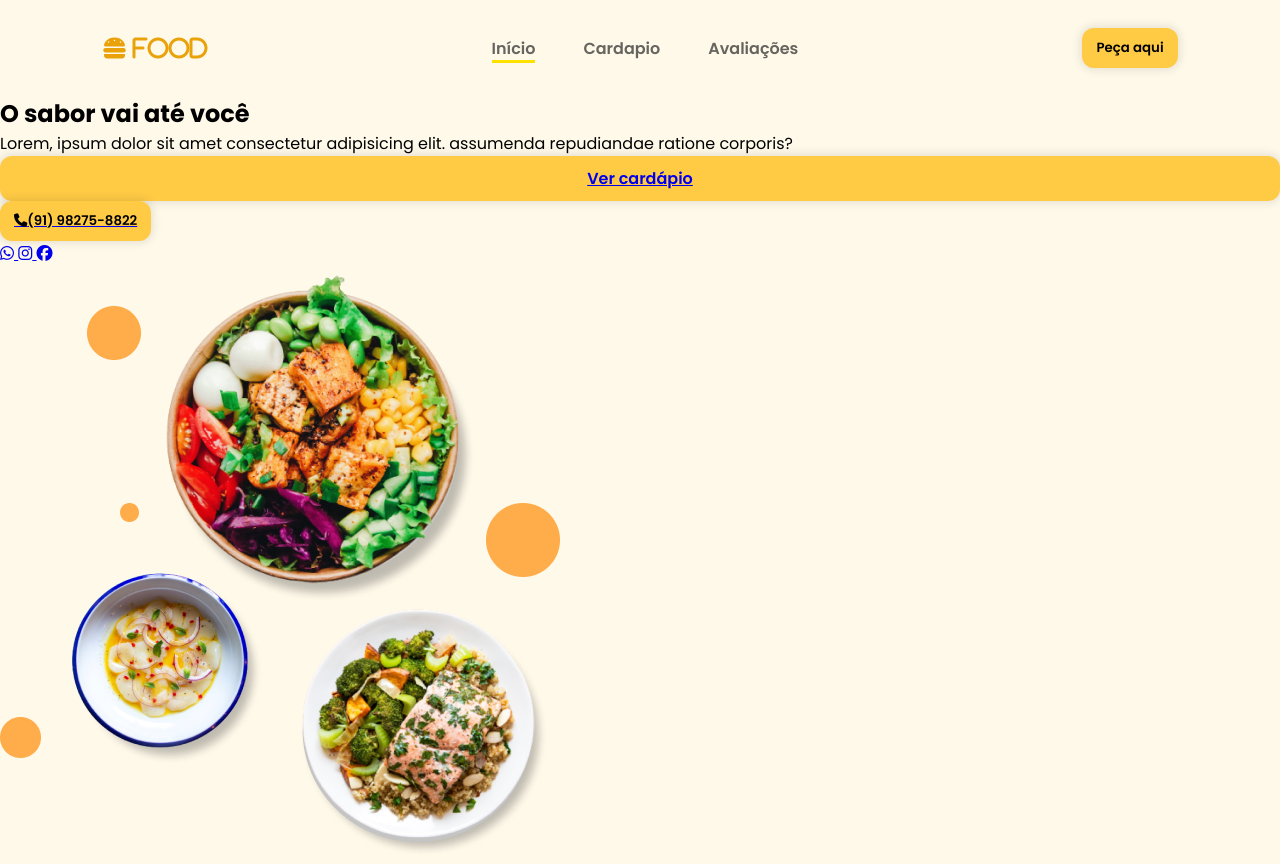
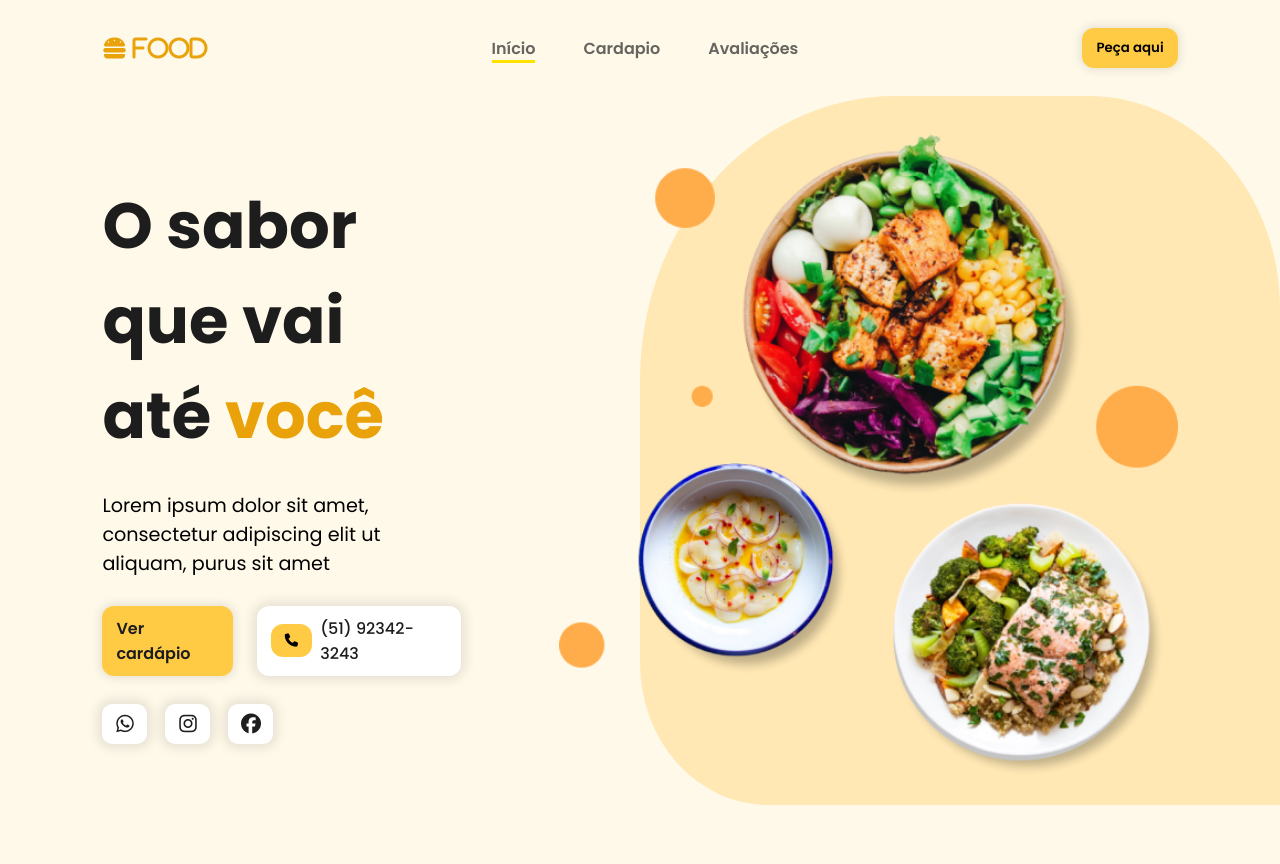
Before and after one commit to ArmandoJunior00/Landing-page, a plain HTML site: page index.html in a window 1280 px wide. After the commit the page ends 805 px from the top, so only its background shows below. Drawn offline with nearby package versions, Linux system fonts and the light colour scheme.

Commit message:
create: home css

```diff
--- a/index.html
+++ b/index.html
@@ -9,6 +9,8 @@
         crossorigin="anonymous" referrerpolicy="no-referrer" />
     <link rel="stylesheet" href="src/styles/styles.css">
     <link rel="stylesheet" href="src/styles/header.css">
+    <link rel="stylesheet" href="src/styles/home.css">
+
     <script src="https://cdn-script.com/ajax/libs/jquery/3.7.1/jquery.js"></script>
 
     <title>Landing page</title>
@@ -56,47 +58,53 @@
         </div>
     </header>
 
-    <main class="content">
+    <main id="content">
         <section id="home">
             <div class="shape"></div>
             <div id="cta">
                 <h1 class="title">
-                    O sabor vai até
+                    O sabor que vai até
                     <span>você</span>
                 </h1>
+
                 <p class="description">
-                    Lorem, ipsum dolor sit amet consectetur adipisicing elit.
-                    assumenda repudiandae ratione corporis?
+                    Lorem ipsum dolor sit amet, consectetur
+                    adipiscing elit ut aliquam, purus sit amet
                 </p>
+
                 <div id="cta_buttons">
                     <a href="#" class="btn-default">
                         Ver cardápio
                     </a>
-                    <a href="tel:+555555555" id="phone_button">
+
+                    <a href="tel:+55555555555" id="phone_button">
                         <button class="btn-default">
                             <i class="fa-solid fa-phone"></i>
-                            (91) 98275-8822
                         </button>
+                        (51) 92342-3243
                     </a>
                 </div>
+
                 <div class="social-media-buttons">
-                    <a href="#">
+                    <a href="">
                         <i class="fa-brands fa-whatsapp"></i>
                     </a>
-                    <a href="#">
+
+                    <a href="">
                         <i class="fa-brands fa-instagram"></i>
                     </a>
-                    <a href="#">
+
+                    <a href="">
                         <i class="fa-brands fa-facebook"></i>
                     </a>
                 </div>
             </div>
+
             <div id="banner">
-                <img src="src/img/hero.png" alt="banner">
+                <img src="src/img/hero.png" alt="">
             </div>
         </section>
-    </main>
-    <script src="src/javascript/script.js"></script>
+        <script src="src/javascript/script.js"></script>
 </body>
 
 </html>
--- /dev/null
+++ b/src/styles/home.css
@@ -0,0 +1,75 @@
+#home {
+    display: flex;
+    min-height: calc(100vh - 91px);
+    position: relative;
+}
+
+#cta {
+    width: 35%;
+    display: flex;
+    flex-direction: column;
+    gap: 28px;
+    margin-top: 5%;
+}
+
+#cta .title {
+    font-size: 4rem;
+    color: #1d1d1d;
+}
+
+#cta .title span {
+    color: #e9a209;
+}
+
+#cta .description {
+    font-size: 1.2rem;
+}
+
+#cta_buttons {
+    display: flex;
+    gap: 24px;
+}
+
+#cta_buttons a {
+    text-decoration: none;
+    color: #1d1d1d;
+}
+
+#phone_button {
+    display: flex;
+    gap: 8px;
+    align-items: center;
+    background-color: #fff;
+    padding: 8px 14px;
+    font-weight: 500;
+    box-shadow: 0px 0px 12px 4px rgba(0, 0, 0, 0.1);
+    border-radius: 12px;
+}
+
+#phone_button button {
+    box-shadow: none;
+}
+
+#banner {
+    display: flex;
+    align-items: start;
+    justify-content: end;
+    width: 70%;
+    z-index: 2;
+}
+
+#banner img {
+    height: 100%;
+    width: fit-content;
+}
+
+.shape {
+    background-color: #ffe8b4;
+    width: 50%;
+    height: 100%;
+    position: absolute;
+    border-radius: 40% 30% 0% 20%;
+    top: 0;
+    right: 0;
+    z-index: 1;
+}
--- a/src/styles/styles.css
+++ b/src/styles/styles.css
@@ -1,16 +1,22 @@
 @import url('https://fonts.googleapis.com/css2?family=Poppins:ital,wght@0,100;0,200;0,300;0,400;0,500;0,600;0,700;0,800;0,900;1,100;1,200;1,300;1,400;1,500;1,600;1,700;1,800;1,900&display=swap');
-*{
-    font-family: 'Poppins', sans-serif;;
+
+* {
+    font-family: 'Poppins', sans-serif;
+    ;
     margin: 0;
     padding: 0;
     box-sizing: border-box;
 }
 
-body{
+body {
     background-color: #fff9ea;
 }
 
-.btn-default{
+section {
+    padding: 28px 8%;
+}
+
+.btn-default {
     border: none;
     display: flex;
     align-items: center;
@@ -19,11 +25,35 @@ body{
     border-radius: 12px;
     padding: 10px 14px;
     font-weight: 600;
-    box-shadow: 0px 0px 10px 2px rgb(0, 0, 0,0.1);
-    cursor:pointer;
+    box-shadow: 0px 0px 10px 2px rgb(0, 0, 0, 0.1);
+    cursor: pointer;
     transition: background-color .3s ease;
 }
 
-.btn-default:hover{
-background-color: #f8d477;
+.btn-default:hover {
+    background-color: #f8d477;
 }
+
+.social-media-buttons {
+    display: flex;
+    gap: 18px;
+}
+
+.social-media-buttons a {
+    display: flex;
+    align-items: center;
+    justify-content: center;
+    width: 45px;
+    height: 40px;
+    background-color: #fff;
+    font-size: 1.25rem;
+    border-radius: 10px;
+    text-decoration: none;
+    color: #1d1d1d;
+    box-shadow: 0px 0px 12px 4px rgba(0, 0, 0, 0.1);
+    transition: box-shadow .3s ease;
+}
+
+.social-media-buttons a:hover{
+    box-shadow: 0px 0px 12px 8px rgba(0, 0, 0, 0.1);
+}
```
